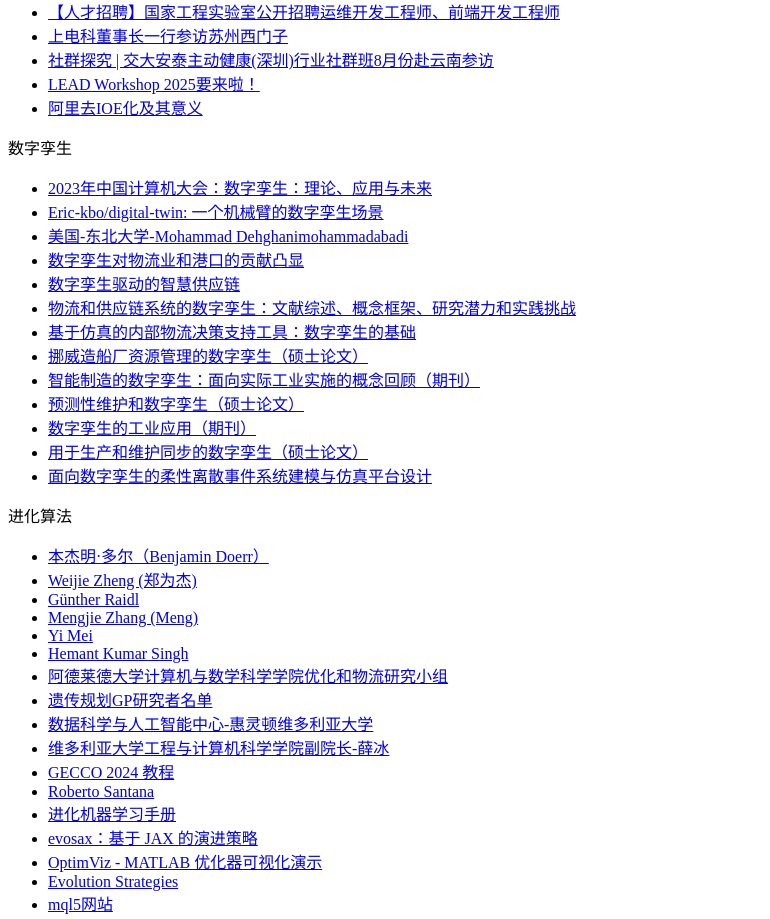
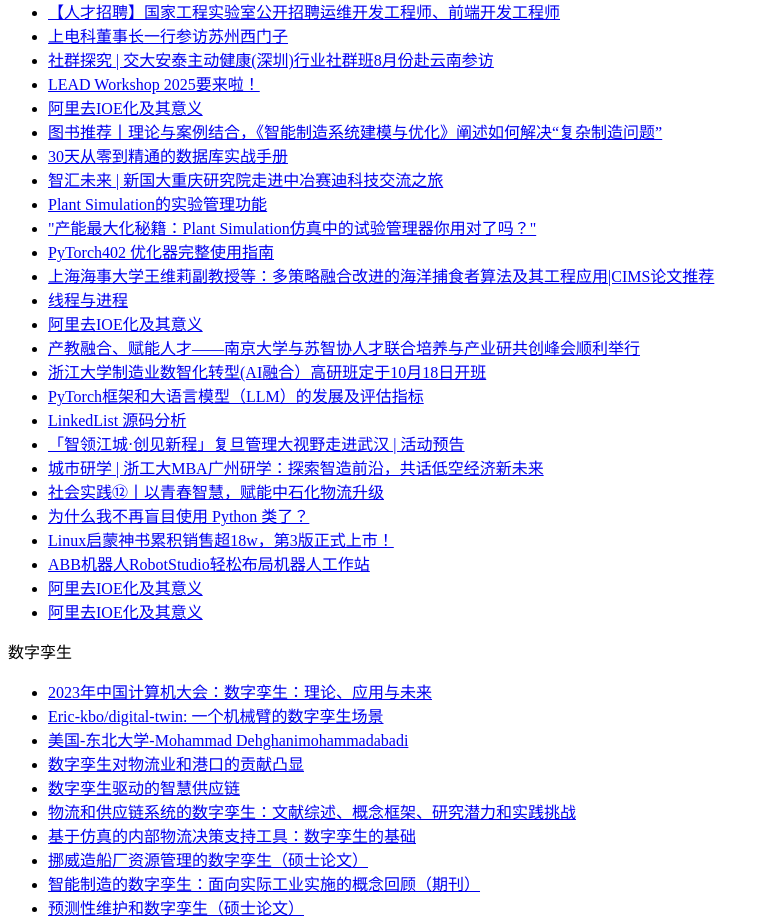
Before and after one commit to lifeng6688/lifeng6688.github.io, a plain HTML site: page index.html in a window 1280 px wide. Shown: the part 8649-9568 px from the top of the page, without its empty margins (0-770 px from the left). Drawn offline with Linux system fonts and the light colour scheme.

Commit message:
Update index.html

```diff
--- a/index.html
+++ b/index.html
@@ -364,6 +364,27 @@
   <li> <a href="https://mp.weixin.qq.com/s/Z-T-kOD13wNP5Fg6OC7gMA">社群探究 | 交大安泰主动健康(深圳)行业社群班8月份赴云南参访</a> </li>
   <li> <a href="https://mp.weixin.qq.com/s/l1DDa47RcrPgNdANl5D9EQ">LEAD Workshop 2025要来啦！</a> </li>
   <li> <a href="https://mp.weixin.qq.com/s/Sm2aY021V17bKPcelz-Ecg">阿里去IOE化及其意义</a> </li>
+  <li> <a href="https://mp.weixin.qq.com/s/9QkvXsBdtwV5Cc-j-_P7qQ">图书推荐丨理论与案例结合，《智能制造系统建模与优化》阐述如何解决“复杂制造问题”</a> </li>
+  <li> <a href="https://mp.weixin.qq.com/s/b0jCIVegVkwSy30TQmaV7w">30天从零到精通的数据库实战手册</a> </li>
+  <li> <a href="https://mp.weixin.qq.com/s/3rfXfOtBFZVnEhvYkBI7FQ">智汇未来 | 新国大重庆研究院走进中冶赛迪科技交流之旅</a> </li>
+  <li> <a href="https://mp.weixin.qq.com/s/xnzZHneX00pDhzT4CNcuBw">Plant Simulation的实验管理功能</a> </li>
+  <li> <a href="https://mp.weixin.qq.com/s/ED1lsCBtv6EaXJ5FUflOhQ">"产能最大化秘籍：Plant Simulation仿真中的试验管理器你用对了吗？"</a> </li>
+  <li> <a href="https://mp.weixin.qq.com/s/HANfmO91eh_OSU1bRigdag">PyTorch402 优化器完整使用指南</a> </li>
+  <li> <a href="https://mp.weixin.qq.com/s/IrgSGMqyh2gVXAVMP6gZCQ">上海海事大学王维莉副教授等：多策略融合改进的海洋捕食者算法及其工程应用|CIMS论文推荐</a> </li>
+  <li> <a href="https://mp.weixin.qq.com/s/wKiPNygdLz9jtU7azLSnAw">线程与进程</a> </li>
+  <li> <a href="https://mp.weixin.qq.com/s/Sm2aY021V17bKPcelz-Ecg">阿里去IOE化及其意义</a> </li>
+  <li> <a href="https://mp.weixin.qq.com/s/KtSLAIVOvEEaDbysFudoUQ">产教融合、赋能人才——南京大学与苏智协人才联合培养与产业研共创峰会顺利举行</a> </li>
+  <li> <a href="https://mp.weixin.qq.com/s/7iKVQEQqm2PSs4Fuc6hl4g">浙江大学制造业数智化转型(AI融合）高研班定于10月18日开班</a> </li>
+  <li> <a href="https://mp.weixin.qq.com/s/F0VKaO9Odm5_AXYfFeZAbQ">PyTorch框架和大语言模型（LLM）的发展及评估指标</a> </li>
+  <li> <a href="https://mp.weixin.qq.com/s/-kAYeLblfTa_c4J0dhd0KA">LinkedList 源码分析</a> </li>
+  <li> <a href="https://mp.weixin.qq.com/s/1Y2F3lk2scKFxsTvGaCZng">「智领江城·创见新程」复旦管理大视野走进武汉 | 活动预告</a> </li>
+  <li> <a href="https://mp.weixin.qq.com/s/bK1dK3651EcKdoTQcc6duQ">城市研学 | 浙工大MBA广州研学：探索智造前沿，共话低空经济新未来</a> </li>
+  <li> <a href="https://mp.weixin.qq.com/s/0EPXdw5ZmVgvWu75HPcMcQ">社会实践⑫丨以青春智慧，赋能中石化物流升级</a> </li>
+  <li> <a href="https://mp.weixin.qq.com/s/bklVgeKBO9Q8GTgvZF61fA">为什么我不再盲目使用 Python 类了？</a> </li>
+  <li> <a href="https://mp.weixin.qq.com/s/WgVXI4DUOPCmS9Zq5_oQYw">Linux启蒙神书累积销售超18w，第3版正式上市！</a> </li>
+  <li> <a href="https://mp.weixin.qq.com/s/vHT3fNkvcxIZQNeyOdsFpQ">ABB机器人RobotStudio轻松布局机器人工作站</a> </li>
+  <li> <a href="https://mp.weixin.qq.com/s/Sm2aY021V17bKPcelz-Ecg">阿里去IOE化及其意义</a> </li>
+  <li> <a href="https://mp.weixin.qq.com/s/Sm2aY021V17bKPcelz-Ecg">阿里去IOE化及其意义</a> </li>
 
 
 
```
